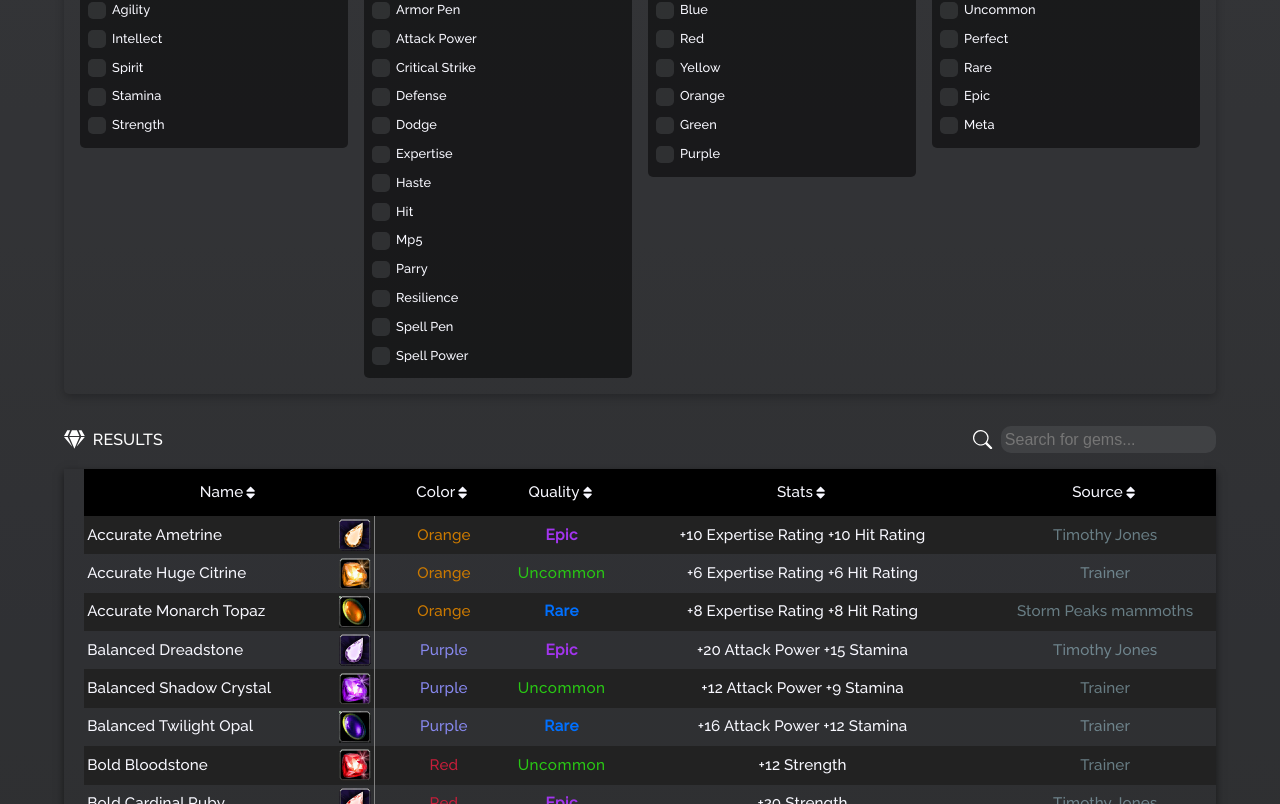
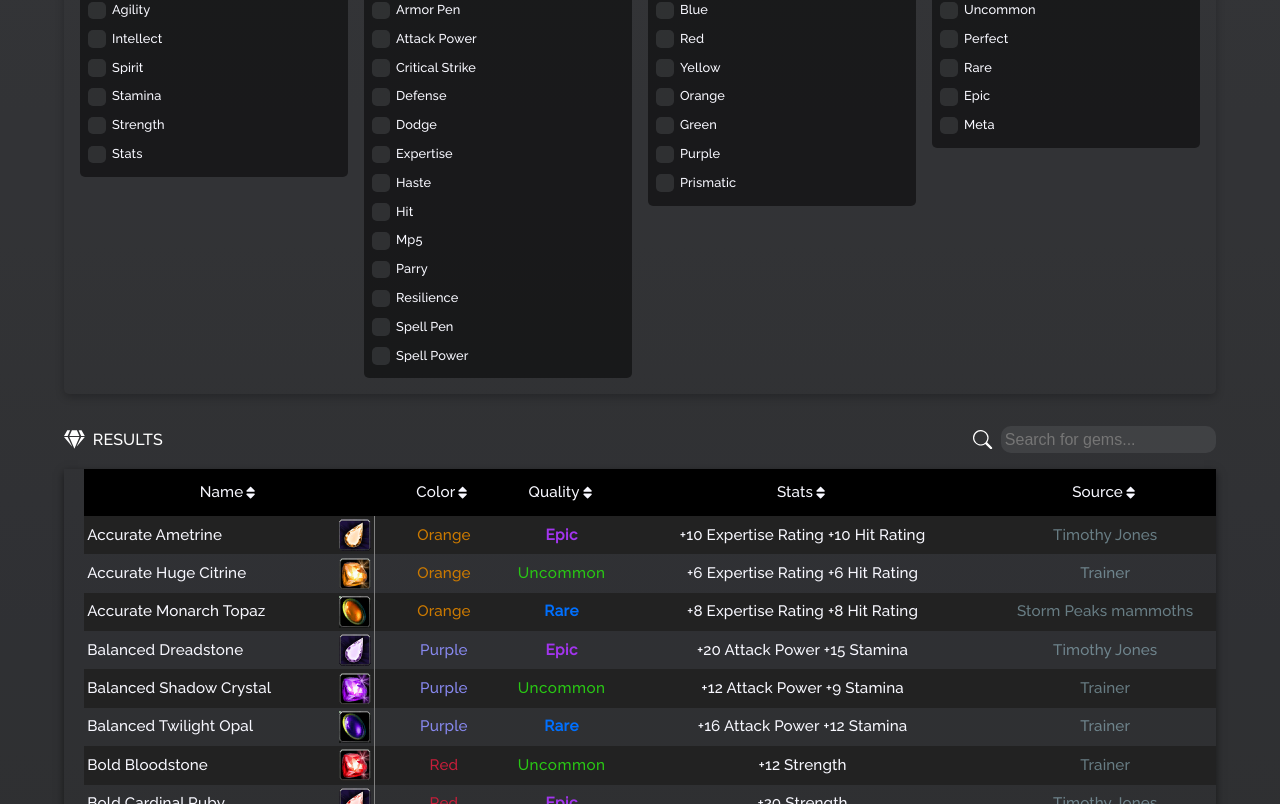
Before and after one commit to MarcusMohns/Codex-Online, a React (Create React App) app: page /gemfinder in a window 1280 px wide. Shown: the part 396-1200 px from the top of the page. Built offline with nearby package versions, Linux system fonts and the light colour scheme.

Commit message:
added prismatic gems edited home to not exclude meta gems

```diff
--- a/src/FilterNames.js
+++ b/src/FilterNames.js
@@ -1,7 +1,7 @@
 const FilterNames = [
   {
     name: "Main Attributes",
-    content: ["Agility", "Intellect", "Spirit", "Stamina", "Strength"],
+    content: ["Agility", "Intellect", "Spirit", "Stamina", "Strength", "Stats"],
   },
 
   {
@@ -25,7 +25,15 @@ const FilterNames = [
 
   {
     name: "Colors",
-    content: ["Blue", "Red", "Yellow", "Orange", "Green", "Purple"],
+    content: [
+      "Blue",
+      "Red",
+      "Yellow",
+      "Orange",
+      "Green",
+      "Purple",
+      "Prismatic",
+    ],
   },
 
   {
--- a/src/Gems.js
+++ b/src/Gems.js
@@ -2601,6 +2601,31 @@ const gemArray = [
     quality: "Meta",
     image: "images/Earthsiege_Diamond.png",
   },
+  // Prismatic
+  {
+    name: "Enchanted Pearl",
+    stats: "+4 Stats",
+    source: "Trainer",
+    color: "Prismatic",
+    quality: "Uncommon",
+    image: "images/Enchanted_Pearl.png",
+  },
+  {
+    name: "Enchanted Tear",
+    stats: "+6 Stats",
+    source: "Trainer",
+    color: "Prismatic",
+    quality: "Rare",
+    image: "images/Enchanted_Tear.png",
+  },
+  {
+    name: "Nightmare Tear",
+    stats: "+10 Stats",
+    source: "Timothy Jones",
+    color: "Prismatic",
+    quality: "Epic",
+    image: "images/Nightmare_Tear.png",
+  },
 ];
 
 export default gemArray;
--- a/src/pages/home.js
+++ b/src/pages/home.js
@@ -47,8 +47,8 @@ const Home = () => {
       <PagePreviewContainer id="gem-finder-container">
         <PagePreviewText>
           <PagePreviewHeader>Gem Finder</PagePreviewHeader>
-          Gem Finder consists of every non-meta gem in 3.3.5. Find a gem with
-          the stats, quality or color that suit your needs
+          Gem Finder consists of every WOTLK gem in 3.3.5. Find a gem with the
+          stats, quality or color that suit your needs
           <Link to="/gemfinder" className="link-button">
             Find gems
           </Link>
```
